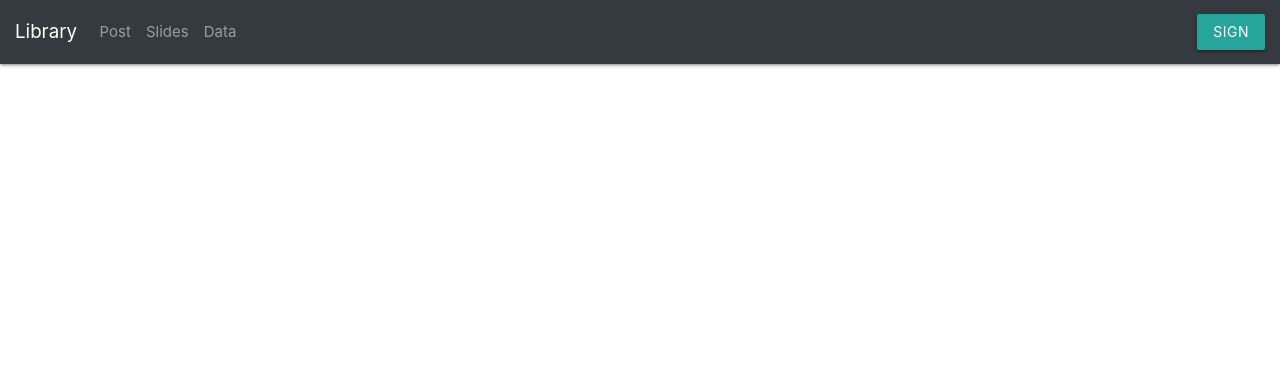
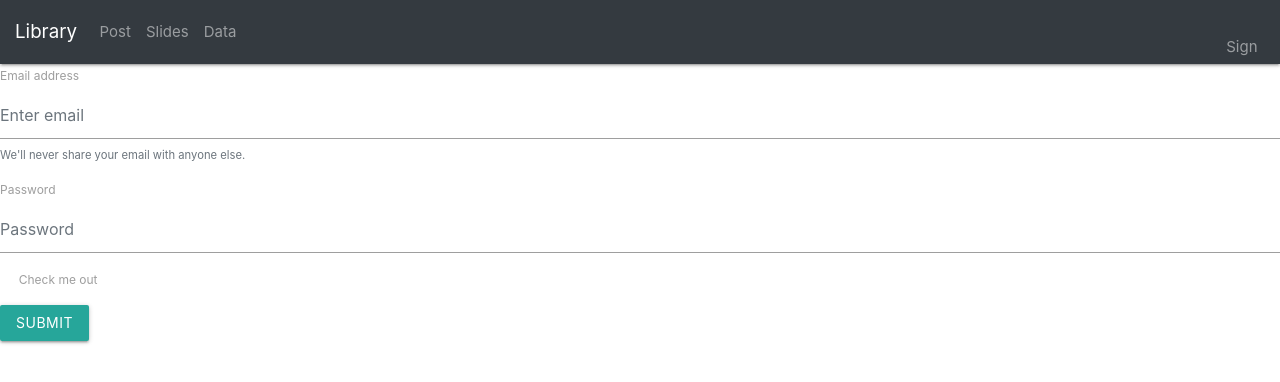
Before and after one commit to VadimChorrny/Web-Library, a React (Create React App) app: page /login in a window 1280 px wide. Shown: the top 382 px of the page. Built offline with nearby package versions, Linux system fonts and the light colour scheme.

Commit message:
create auth page need development database

```diff
--- a/src/Pages/App.js
+++ b/src/Pages/App.js
@@ -4,6 +4,7 @@
 import Home from "../UI/GenPage/Home";
 import Menu from "../UI/GenPage/Menu";
 import Data from "../UI/GenPage/Data";
+import Login from "../UI/Auth/Login"
 import { BrowserRouter, Route, Switch } from "react-router-dom";
 function App() {
     return (
@@ -20,6 +21,9 @@
                     <Route exact path="/data">
                         <Data />
                     </Route>
+                    <Route exact path="/login">
+                        <Login />
+                    </Route>
                 </Switch>
             </div>
         </BrowserRouter>
--- a/src/UI/Auth/Login.jsx
+++ b/src/UI/Auth/Login.jsx
@@ -1,9 +1,30 @@
-import React from 'react'
+import React from "react";
+import Form from "react-bootstrap/Form";
+import Button from "react-bootstrap/Button";
 
 export default function Login() {
     return (
         <div>
+            <Form>
+                <Form.Group controlId="formBasicEmail">
+                    <Form.Label>Email address</Form.Label>
+                    <Form.Control type="email" placeholder="Enter email" />
+                    <Form.Text className="text-muted">
+                        We'll never share your email with anyone else.
+                    </Form.Text>
+                </Form.Group>
 
+                <Form.Group controlId="formBasicPassword">
+                    <Form.Label>Password</Form.Label>
+                    <Form.Control type="password" placeholder="Password" />
+                </Form.Group>
+                <Form.Group controlId="formBasicCheckbox">
+                    <Form.Check type="checkbox" label="Check me out" />
+                </Form.Group>
+                <Button variant="primary" type="submit">
+                    Submit
+                </Button>
+            </Form>
         </div>
-    )
+    );
 }
--- a/src/UI/Header.jsx
+++ b/src/UI/Header.jsx
@@ -17,7 +17,9 @@
                 </Nav>
 
                 <Form inline>
-                    <Button variant="outline-dark">Sign</Button>
+                    <Nav className="mr-auto">
+                        <Nav.Link href="/login">Sign</Nav.Link>
+                    </Nav>
                 </Form>
             </Navbar>
         </div>
```
